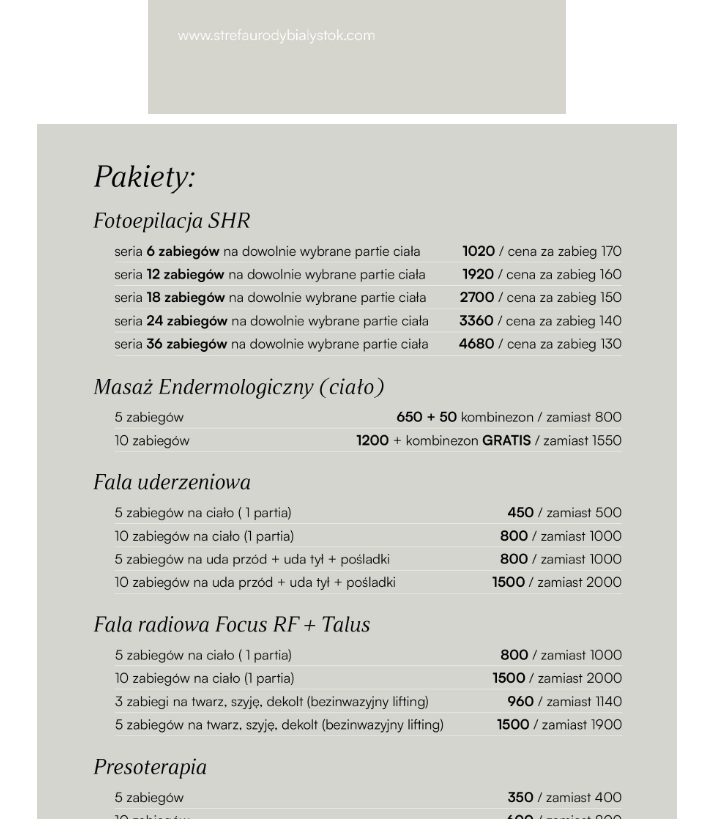
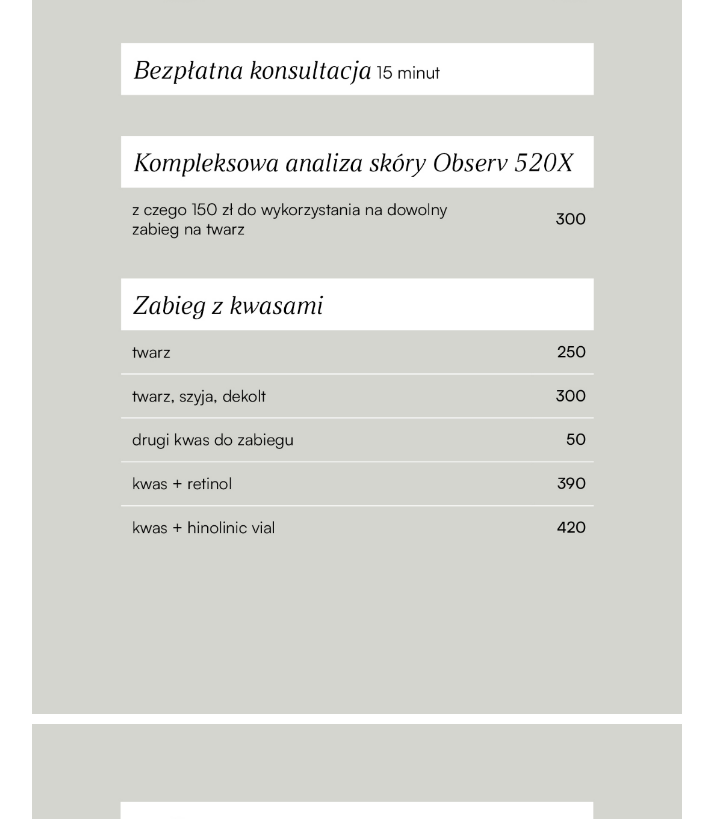
Before and after one commit to MichalKunicki/strefa_urody_webpage, a plain HTML site: page index.html in a window 1280 px wide. Shown: the part 4781-5600 px from the top of the page, without its empty margins (283-996 px from the left). Drawn offline with nearby package versions, Linux system fonts and the light colour scheme; files whose address does not match are found by name.

Commit message:
zmiana cennika

```diff
--- a/css/stylesV2.2.css
+++ b/css/stylesV2.2.css
@@ -328,18 +328,6 @@ p {
   padding: 5px 5px;
 }
 
-/* pakiety section */
-#pakiety .flex {
-  display: flex;
-  justify-content: center;
-  flex-wrap: wrap;
-}
-#pakiety .img-responsive {
-  width: 100%;
-  max-width: 650px;
-  padding: 5px;
-}
-
 /* contact section */
 #contact {
   background: #f9f9f9;
@@ -477,9 +465,6 @@ footer .container::before {
   #cennik .container {
     width: max-content;
   }
-  #pakiety .container {
-    width: max-content;
-  }
 }
 @media screen and (min-width: 1060px) {
   /* zabiegi section */
@@ -535,7 +520,7 @@ footer .container::before {
     color: #dfdfdf;
   }
   #cennik img {
-    max-height: 900px;
+    max-height: 1200px;
     margin: auto;
   }
 }
--- a/index.html
+++ b/index.html
@@ -556,7 +556,7 @@
         <div class="flex">
           <div>
             <img
-              src="images/cennik11.jpg"
+              src="images/cennik111.png"
               class="img-responsive"
               alt="cennik img"
               loading="lazy"
@@ -564,7 +564,17 @@
           </div>
           <div>
             <img
-              src="images/cennik22.jpg"
+              src="images/cennik222.png"
+              class="img-responsive"
+              alt="cennik img"
+              loading="lazy"
+            />
+          </div>
+          </div>
+          <div class="flex">
+            <div>
+              <img
+                src="images/cennik333.png"
                 class="img-responsive"
                 alt="cennik img"
                 loading="lazy"
@@ -572,25 +582,9 @@
             </div>
             <div>
               <img
-              src="images/cennik33.jpg"
+                src="images/cennik444.png"
                 class="img-responsive"
                 alt="cennik img"
-              loading="lazy"
-            />
-          </div>
-        </div>
-      </div>
-    </section>
-
-    <!-- pakiety section -->
-    <section id="pakiety">
-      <div class="container">
-        <div class="flex">
-          <div>
-            <img
-              src="images/pakiety1.jpg"
-              class="img-responsive"
-              alt="pakiety img"
                 loading="lazy"
               />
             </div>
```
Also changed, not shown: images/cennik11.jpg (deleted), images/cennik111.png (added), images/cennik22.jpg (deleted), images/cennik222.png (added), images/cennik33.jpg (deleted), images/cennik333.png (added), images/cennik444.png (added), images/pakiety1.jpg (deleted). Lines whose indentation alone changed are shown as unchanged.
